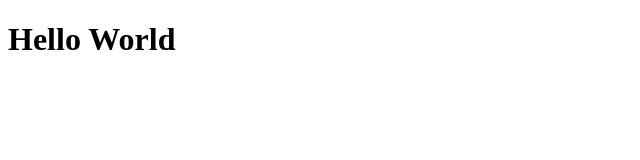
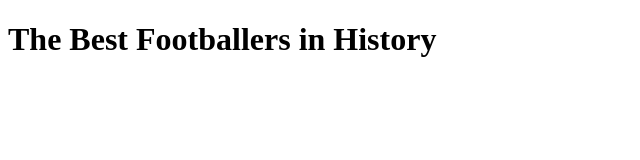
Before and after one commit to ginosimmons/best-football-players, a plain HTML site: page index.html in a window 1280 px wide. Shown: the whole page, without its empty margins (0-640 px from the left). Drawn offline with Linux system fonts and the light colour scheme.

Commit message:
Update index.html
Changed h1 text

```diff
--- a/index.html
+++ b/index.html
@@ -7,6 +7,6 @@
     <title>Document</title>
 </head>
 <body>
-    <h1>Hello World</h1>
+    <h1>The Best Footballers in History</h1>
 </body>
 </html>
```
